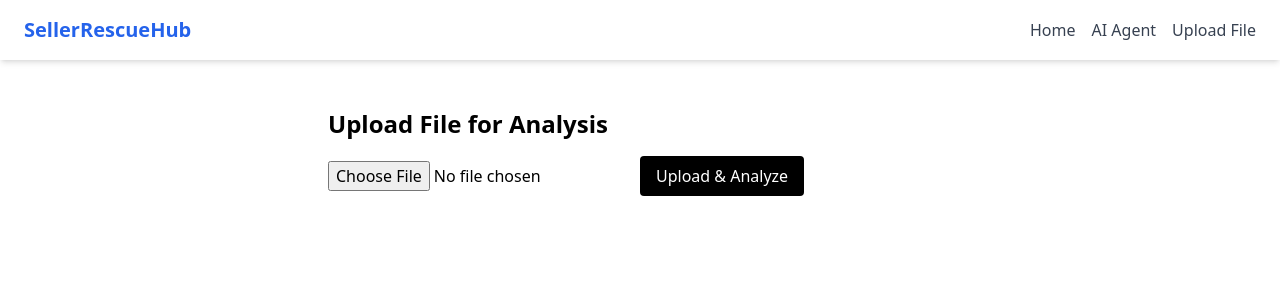
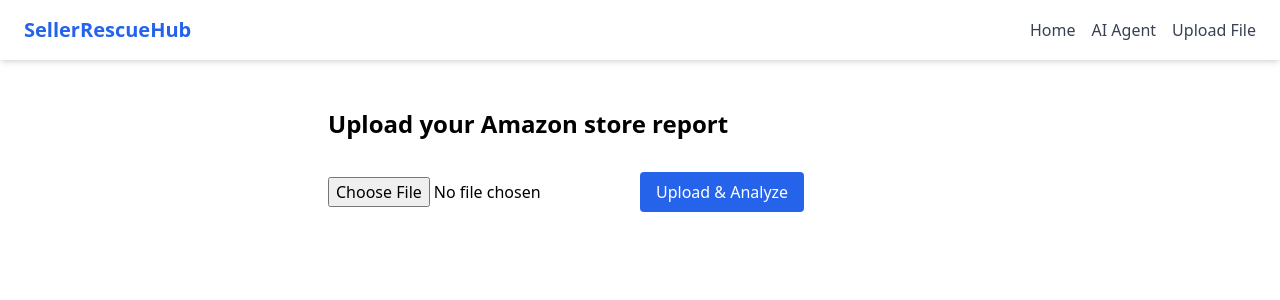
Before and after one commit to boskovasiljevic90/sellerrescue, a Next.js app: page /chat/upload in a window 1280 px wide. Shown: the top 300 px of the page. Built offline with nearby package versions, Linux system fonts and the light colour scheme.

Commit message:
New features supported

```diff
--- a/app/api/upload/route.ts
+++ b/app/api/upload/route.ts
@@ -1,10 +1,10 @@
 import { NextRequest, NextResponse } from 'next/server';
 import pdfParse from 'pdf-parse';
 import OpenAI from 'openai';
+import { Readable } from 'stream';
+import { parse } from 'csv-parse/sync';
 
-const openai = new OpenAI({
-  apiKey: process.env.OPENAI_API_KEY!,
-});
+const openai = new OpenAI({ apiKey: process.env.OPENAI_API_KEY! });
 
 export async function POST(req: NextRequest) {
   try {
@@ -15,53 +15,44 @@ export async function POST(req: NextRequest) {
       return NextResponse.json({ error: 'No file uploaded.' }, { status: 400 });
     }
 
-    const arrayBuffer = await file.arrayBuffer();
-    const buffer = Buffer.from(arrayBuffer);
+    const buffer = Buffer.from(await file.arrayBuffer());
+    let content = '';
 
-    const parsed = await pdfParse(buffer);
-    const fullText = parsed.text;
+    if (file.name.endsWith('.pdf')) {
+      const parsed = await pdfParse(buffer);
+      content = parsed.text;
+    } else if (file.name.endsWith('.csv')) {
+      const records = parse(buffer.toString(), {
+        columns: true,
+        skip_empty_lines: true,
+      });
+      content = JSON.stringify(records, null, 2);
+    } else {
+      return NextResponse.json({ error: 'Unsupported file type.' }, { status: 400 });
+    }
 
-    // Step 1: Summarize the PDF to avoid token limits
-    const summarization = await openai.chat.completions.create({
-      model: 'gpt-3.5-turbo',
-      messages: [
-        {
-          role: 'system',
-          content:
-            'You are a helpful assistant. Summarize the key contents of the following Amazon seller PDF report within 1000 tokens.',
-        },
-        {
-          role: 'user',
-          content: fullText.slice(0, 15000), // prevent 3.5-turbo overload
-        },
-      ],
-    });
+    // Truncate if over token limit
+    const tokenLimit = 8000;
+    if (content.length > tokenLimit * 4) {
+      content = content.slice(0, tokenLimit * 4);
+    }
 
-    const summary = summarization.choices[0].message.content || '';
-
-    // Step 2: Analyze the summarized content using GPT-4
-    const analysis = await openai.chat.completions.create({
+    const completion = await openai.chat.completions.create({
       model: 'gpt-4',
       messages: [
         {
           role: 'system',
           content:
-            'You are an expert Amazon Seller Account AI Analyst. Based on the following summarized content, provide actionable insights, warnings, and suggestions for account improvement.',
+            'You are an Amazon Seller Account Analyst. You provide revenue insights, refund analysis, product suggestions, and trend detection based on uploaded reports (CSV or PDF).',
         },
-        {
-          role: 'user',
-          content: summary,
-        },
+        { role: 'user', content },
       ],
     });
 
-    const finalResponse = analysis.choices[0].message.content;
-    return NextResponse.json({ message: finalResponse });
-  } catch (error: any) {
-    console.error('Upload error:', error);
-    return NextResponse.json(
-      { error: String(error?.message || 'Unknown error') },
-      { status: 500 }
-    );
+    const aiResponse = completion.choices[0].message.content;
+    return NextResponse.json({ result: aiResponse });
+  } catch (err: any) {
+    console.error('Upload error:', err);
+    return NextResponse.json({ error: err.message || 'Something went wrong.' }, { status: 500 });
   }
 }
--- a/app/chat/upload/page.tsx
+++ b/app/chat/upload/page.tsx
@@ -1,88 +1,44 @@
 'use client';
 
-import { useState } from 'react';
-import { nanoid } from 'nanoid';
+import React, { useState } from 'react';
 
 export default function UploadPage() {
-  const [file, setFile] = useState<File | null>(null);
-  const [response, setResponse] = useState<string | null>(null);
+  const [result, setResult] = useState<string | null>(null);
   const [loading, setLoading] = useState(false);
-  const [error, setError] = useState<string | null>(null);
 
-  const handleFileChange = (e: React.ChangeEvent<HTMLInputElement>) => {
-    setFile(e.target.files?.[0] || null);
-    setResponse(null);
-    setError(null);
-  };
+  const handleUpload = async (e: React.FormEvent<HTMLFormElement>) => {
+    e.preventDefault();
+    setLoading(true);
+    setResult(null);
 
-  const handleUpload = async () => {
-    if (!file) return;
-    setLoading(true);
-    setResponse(null);
-    setError(null);
+    const formData = new FormData(e.currentTarget);
 
-    try {
-      const reader = new FileReader();
-      reader.onload = async () => {
-        const content = reader.result?.toString();
-        if (!content) {
-          setError('Could not read file.');
-          setLoading(false);
-          return;
-        }
+    const res = await fetch('/api/upload', {
+      method: 'POST',
+      body: formData,
+    });
 
-        const res = await fetch('/api/chat', {
-          method: 'POST',
-          headers: {
-            'Content-Type': 'application/json',
-          },
-          body: JSON.stringify({
-            id: nanoid(),
-            messages: [
-              {
-                role: 'user',
-                content: `Analyze this file content and provide actionable insights:\n\n${content}`,
-              },
-            ],
-          }),
-        });
+    const data = await res.json();
+    if (data.result) setResult(data.result);
+    else setResult(data.error || 'Unexpected error occurred.');
 
-        const data = await res.text();
-        setResponse(data);
-        setLoading(false);
-      };
-
-      reader.readAsText(file);
-    } catch (err) {
-      setError('Upload failed. Try again.');
-      setLoading(false);
-    }
+    setLoading(false);
   };
 
   return (
-    <div className="max-w-2xl mx-auto p-6">
-      <h1 className="text-2xl font-bold mb-4">Upload File for Analysis</h1>
-      <input
-        type="file"
-        accept="*"
-        onChange={handleFileChange}
-        className="mb-4"
-      />
-      <button
-        onClick={handleUpload}
-        className="px-4 py-2 bg-black text-white rounded"
-        disabled={loading || !file}
-      >
-        {loading ? 'Analyzing...' : 'Upload & Analyze'}
-      </button>
+    <div className="p-6 max-w-2xl mx-auto">
+      <h1 className="text-2xl font-bold mb-4">Upload your Amazon store report</h1>
+      <form onSubmit={handleUpload} className="space-y-4">
+        <input type="file" name="file" accept=".pdf,.csv,.xlsx" required />
+        <button type="submit" className="bg-blue-600 text-white px-4 py-2 rounded">
+          {loading ? 'Analyzing...' : 'Upload & Analyze'}
+        </button>
+      </form>
 
-      {error && (
-        <div className="mt-4 text-red-500 font-semibold">{error}</div>
-      )}
-
-      {response && (
-        <div className="mt-6 bg-gray-100 p-4 rounded whitespace-pre-wrap text-sm font-mono">
-          {response}
+      {result && (
+        <div className="mt-6 p-4 bg-gray-100 rounded">
+          <h2 className="font-semibold">AI Insight:</h2>
+          <pre className="whitespace-pre-wrap">{result}</pre>
         </div>
       )}
     </div>
```
